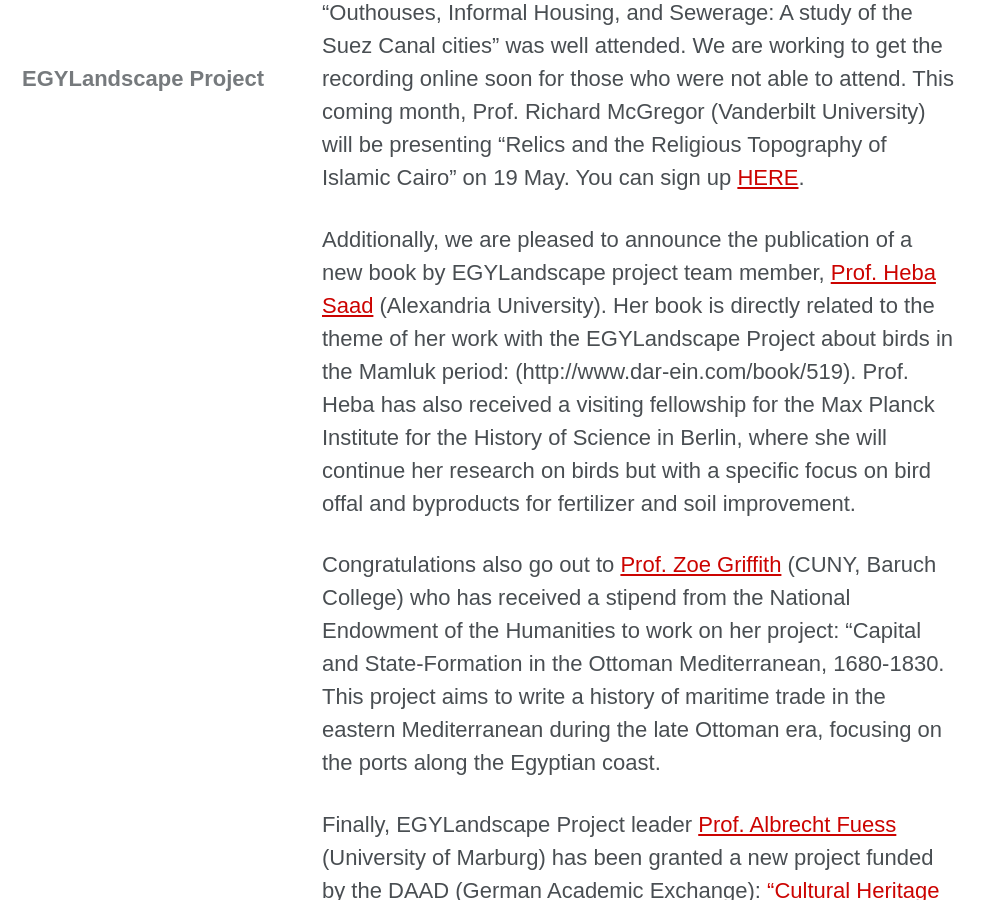
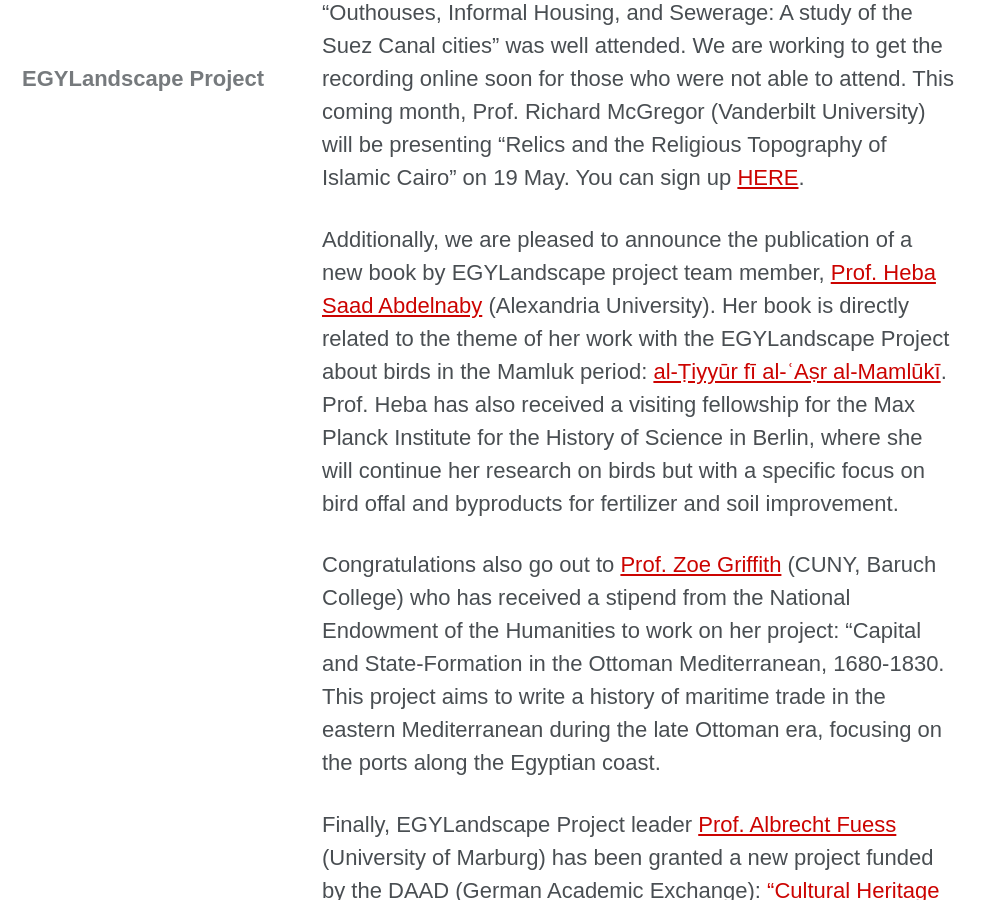
Before and after one commit to mhshaaban/egylandscapeproject.github.io, a Jekyll site: the page built from _posts/2021-4-27-update.md, in a window 1280 px wide and 900 px high, scrolled down 332 px. Shown: the whole window, without its empty margins (0-993 px from the left). Built offline with Jekyll 4.4.1, drawn with Linux system fonts in a browser that asks for light colours; cached includes are drawn as plain includes; nearby versions of some CDN libraries; some web fonts are replaced.

Commit message:
Update 2021-4-27-update.md

```diff
--- a/_posts/2021-4-27-update.md
+++ b/_posts/2021-4-27-update.md
@@ -13,7 +13,7 @@
 
 This past week, we successfully completed our first virtual lecture. Given by Mohamed Gamal-Eldin, the talk entitled “Outhouses, Informal Housing, and Sewerage: A study of the Suez Canal cities” was well attended. We are working to get the recording online soon for those who were not able to attend. This coming month, Prof. Richard McGregor (Vanderbilt University) will be presenting “Relics and the Religious Topography of Islamic Cairo” on 19 May. You can sign up [HERE](https://forms.gle/prTZ2HWMC277eYmb9).
 
-Additionally, we are pleased to announce the publication of a new book by EGYLandscape project team member, [Prof. Heba Saad](https://www.egylandscape.org/members/HebaSaadAbdelnaby/) (Alexandria University). Her book is directly related to the theme of her work with the EGYLandscape Project about birds in the Mamluk period: (http://www.dar-ein.com/book/519). Prof. Heba has also received a visiting fellowship for the Max Planck Institute for the History of Science in Berlin, where she will continue her research on birds but with a specific focus on bird offal and byproducts for fertilizer and soil improvement.
+Additionally, we are pleased to announce the publication of a new book by EGYLandscape project team member, [Prof. Heba Saad Abdelnaby](https://www.egylandscape.org/members/HebaSaadAbdelnaby/) (Alexandria University). Her book is directly related to the theme of her work with the EGYLandscape Project about birds in the Mamluk period: [al-Ṭiyyūr fī al-ʿAṣr al-Mamlūkī](http://www.dar-ein.com/book/519). Prof. Heba has also received a visiting fellowship for the Max Planck Institute for the History of Science in Berlin, where she will continue her research on birds but with a specific focus on bird offal and byproducts for fertilizer and soil improvement.
 
 Congratulations also go out to [Prof. Zoe Griffith](https://www.egylandscape.org/members/ZoeGriffith/) (CUNY, Baruch College) who has received a stipend from the National Endowment of the Humanities to work on her project: “Capital and State-Formation in the Ottoman Mediterranean, 1680-1830. This project aims to write a history of maritime trade in the eastern Mediterranean during the late Ottoman era, focusing on the ports along the Egyptian coast.
 
```
